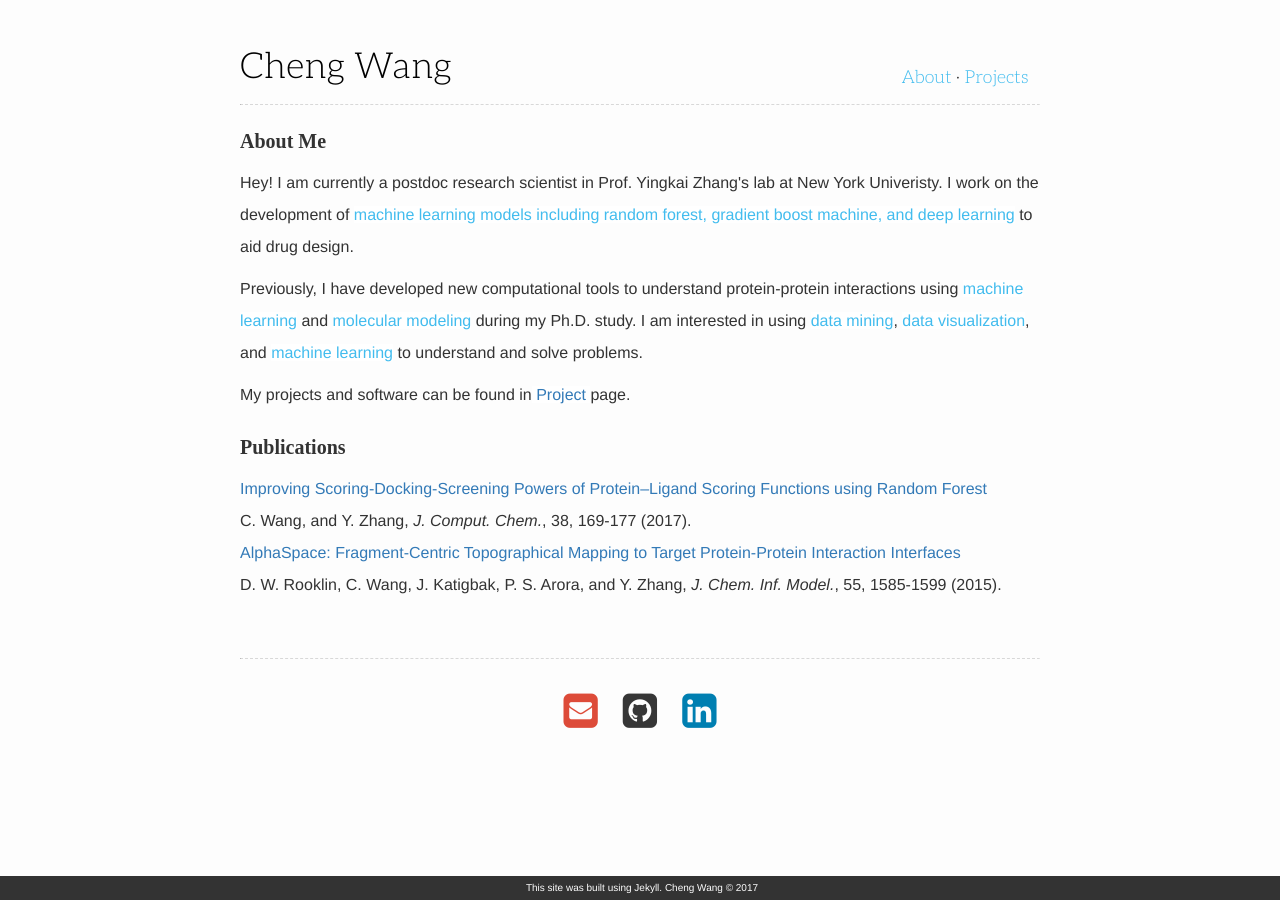
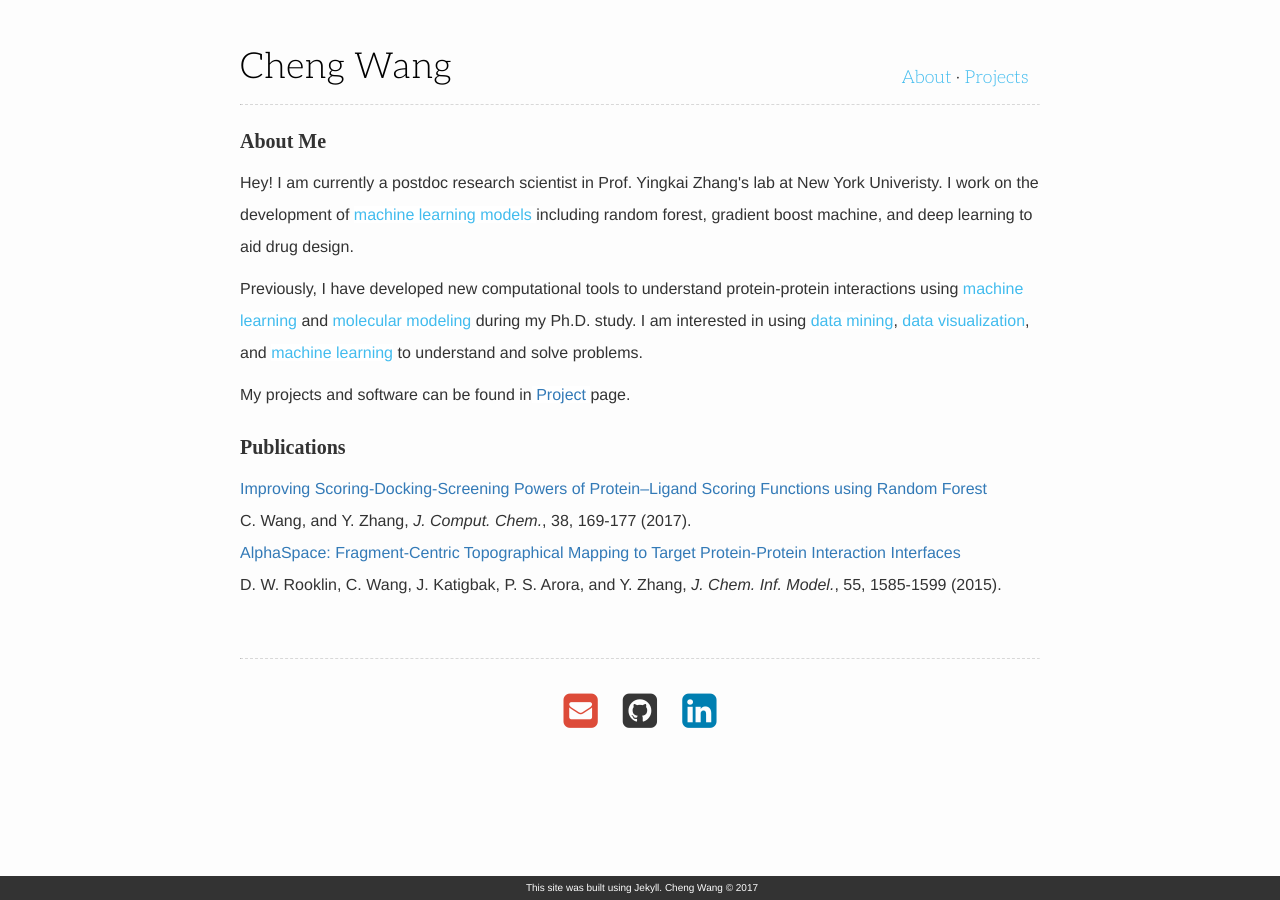
Before and after one commit to chengwang88/chengwang88.github.io, a Jekyll site: the page built from index.md, in a window 1280 px wide. Built offline with Jekyll 4.4.1, drawn with Linux system fonts in a browser that asks for light colours; nearby versions of some CDN libraries; some web fonts are replaced.

Commit message:
update color

```diff
--- a/index.md
+++ b/index.md
@@ -8,7 +8,7 @@ layout: default
         <p>
 
             Hey! I am currently a postdoc research scientist in Prof. Yingkai Zhang's lab at New York Univeristy.
-            I work on the development of <span class="highlight">machine learning models including random forest, gradient boost machine, and deep learning</span> to aid drug design.
+            I work on the development of <span class="highlight">machine learning models </span> including random forest, gradient boost machine, and deep learning to aid drug design.
             </p>
 
             <p>
```
